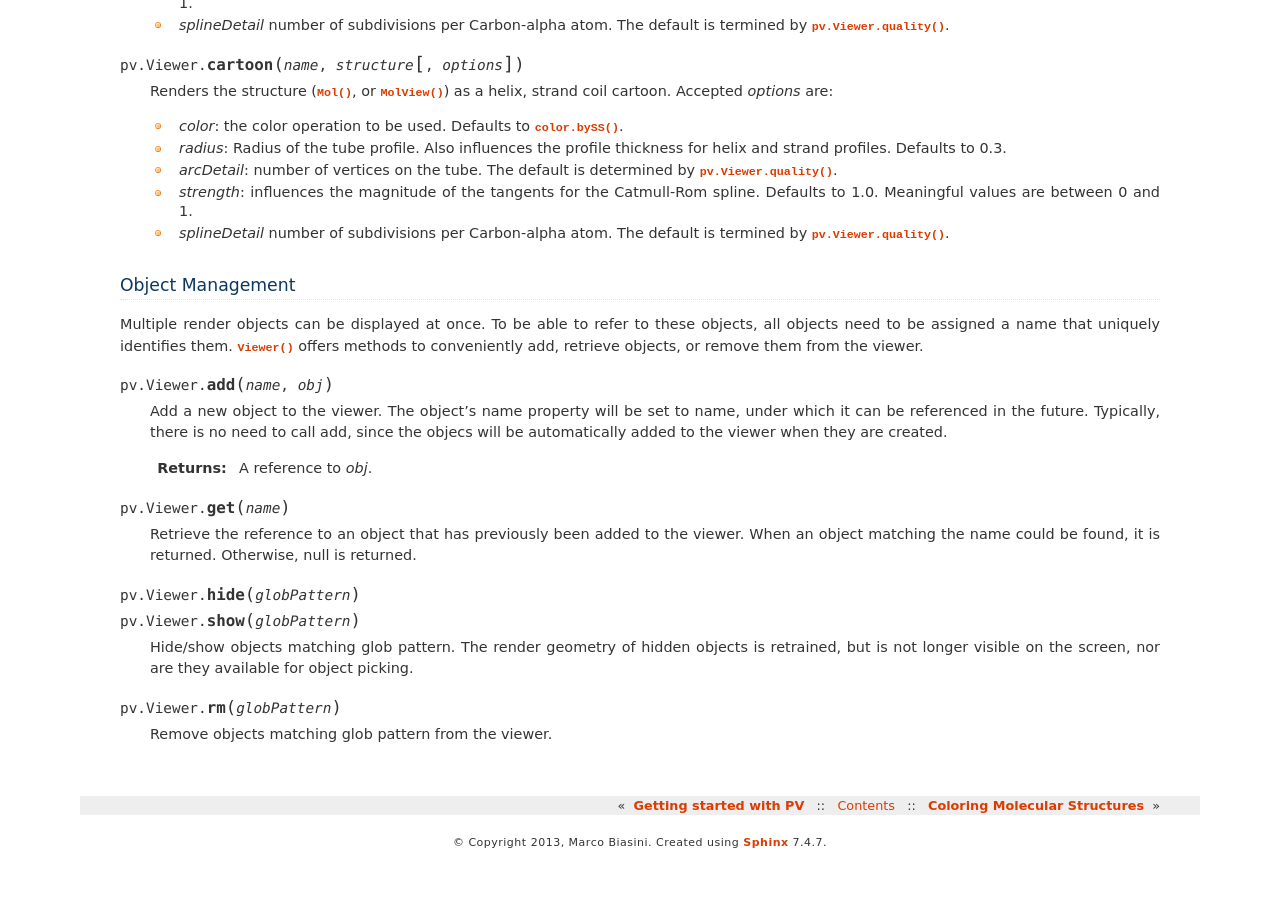
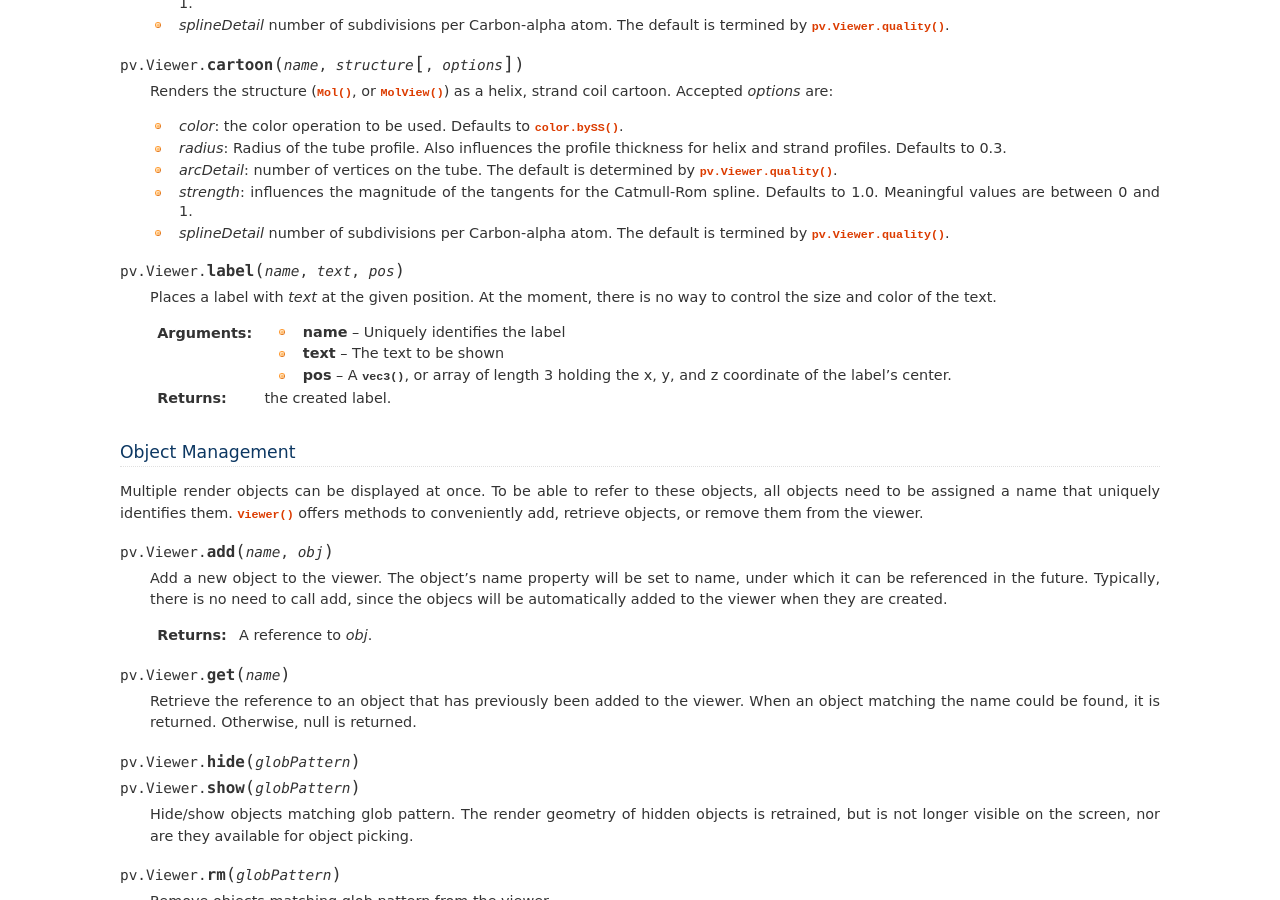
Before and after one commit to biasmv/pv, a Sphinx documentation site: the page built from doc/viewer.rst, in a window 1280 px wide and 900 px high, scrolled down 2342 px. Built offline with Sphinx 7.4.7, drawn with Linux system fonts in a browser that asks for light colours; before the commit the page ends 3202 px from its top, so only the background shows below that.

Commit message:
document label

```diff
--- a/doc/viewer.rst
+++ b/doc/viewer.rst
@@ -131,7 +131,14 @@ These methods will automatically add the object to the viewer, there is not need
   * *strength*: influences the magnitude of the tangents for the Catmull-Rom spline. Defaults to 1.0. Meaningful values are between 0 and 1.
   * *splineDetail* number of subdivisions per Carbon-alpha atom. The default is termined by :func:`pv.Viewer.quality`.
 
+.. function:: pv.Viewer.label(name, text, pos)
 
+  Places a label with *text* at the given position. At the moment, there is no way to control the size and color of the text.
+
+  :param name: Uniquely identifies the label
+  :param text: The text to be shown
+  :param pos: A :class:`vec3`, or array of length 3 holding the x, y, and z coordinate of the label's center.
+  :returns: the created label.
 
 .. _pv.viewer.management:
 
```
